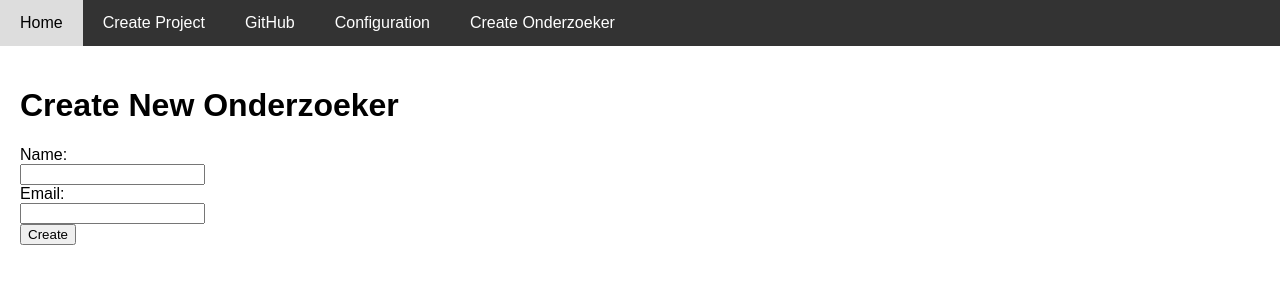
After one commit to ellisgroenveld/di-clutter, a Flask app: page /create_onderzoeker in a window 1280 px wide. The commit adds this page. Shown: the top 300 px of the page. Run offline with Flask 2, Linux system fonts and the light colour scheme; parts of the project's set-up code (start-up, migrations or seed data) failed here and were passed over.

Commit message:
styles.css and all new pages

```diff
--- a/app/routes.py
+++ b/app/routes.py
@@ -6,6 +6,17 @@ from pymongo.mongo_client import MongoClient
 from pymongo.server_api import ServerApi
 from bson.objectid import ObjectId
 import pandas as pd
+from email_validator import validate_email, EmailNotValidError
+
+def is_valid_email(email):
+    try:
+        # Validate the email address
+        validate_email(email)
+        return True
+    except EmailNotValidError as e:
+        # Email is not valid, return False
+        return False
+
 
 bson_types = [
     "String",
@@ -51,8 +62,8 @@ def index():
     return render_template('index.html', table_columns=table_columns, table_rows=table_rows)
 
 
-@app.route('/create', methods=['GET', 'POST'])
-def create():
+@app.route('/create_project', methods=['GET', 'POST'])
+def create_project():
     configurations = db.configurations.find({'inuse': True})  # Fetch configurations where inuse=True
     if request.method == 'POST':
         name = request.form['title']
@@ -60,7 +71,6 @@ def create():
         doelstelling = request.form['doelstelling']
         beoogd_resultaat = request.form['beoogd_resultaat']
 
-        # Iterate over configurations to dynamically collect form data
         dynamic_fields = {}
         for config in configurations:
             attribute_name = config['name']
@@ -103,15 +113,14 @@ def create():
 
         return redirect(url_for('index'))
     else:
-        return render_template('create.html', configurations=configurations)
+        return render_template('createproject.html', configurations=configurations)
 
 
 @app.route('/edit_project/<string:id>', methods=['GET', 'POST'])
 def edit_project(id):
     project = db.projects.find_one({'_id': ObjectId(id)})
-    configurations = db.configurations.find()  # Fetch all configurations
+    configurations = db.configurations.find()
     if request.method == 'POST':
-        # Iterate over configurations to dynamically collect form data
         dynamic_fields = {}
         for config in configurations:
             attribute_name = config['name']
@@ -122,12 +131,12 @@ def edit_project(id):
         db.projects.update_one({'_id': ObjectId(id)}, {'$set': dynamic_fields})
         return redirect(url_for('index'))
     else:
-        return render_template('edit_project.html', project=project, configurations=configurations)
+        return render_template('editproject.html', project=project, configurations=configurations)
 
 
 
-@app.route('/delete/<string:id>', methods=['POST'])
-def delete(id):
+@app.route('/delete_project/<string:id>', methods=['POST'])
+def delete_project(id):
     db.projects.delete_one({'_id': ObjectId(id)})
     return redirect(url_for('index'))
 
@@ -150,15 +159,13 @@ def makeconfig():
     if request.method == "POST":
         attribute_name = request.form["attributename"]
         attribute_type = request.form["attributetype"]
-        attribute_inuse = request.form.get("inuse", False)  # Get the value of inuse from the form
+        attribute_inuse = request.form.get("inuse", False)
 
-        # Convert attribute_inuse to boolean
         if attribute_inuse == "on":
             attribute_inuse = True
         else:
             attribute_inuse = False
 
-        # If attribute_type is 'Array', retrieve array contents from form
         if attribute_type == 'Array':
             array_contents = request.form.getlist('array_contents')
             db.configurations.insert_one({'name': attribute_name, 'type': attribute_type, 'inuse': attribute_inuse, 'ArrayContents': array_contents})
@@ -175,8 +182,7 @@ def makeconfig():
 def editconfig(id):
     configuration = db.configurations.find_one({'_id': ObjectId(id)})
     if request.method == 'POST':
-        attribute_inuse = request.form.get("inuse", False)  # Get the value of inuse from the form
-        # Convert attribute_inuse to boolean
+        attribute_inuse = request.form.get("inuse", False)
         if attribute_inuse == "on":
             attribute_inuse = True
         else:
@@ -193,6 +199,36 @@ def editconfig(id):
 def deleteconfig(id):
     db.configurations.delete_one({'_id': ObjectId(id)})
     return redirect(url_for('configuration'))
+
+@app.route('/onderzoekers')
+def onderzoekers():
+    onderzoekers_data = db.onderzoekers.find()
+
+    df = pd.DataFrame(list(onderzoekers_data))
+
+    table_columns = df.columns.tolist()
+
+    table_rows = df.to_dict(orient='records')
+
+    return render_template('onderzoekers.html', table_columns=table_columns, table_rows=table_rows)
+
+
+@app.route('/create_onderzoeker', methods=['GET', 'POST'])
+def create_onderzoeker():
+    if request.method == 'POST':
+        name = request.form['name']
+        email = request.form['email']
+
+        # Validate email address
+        if not is_valid_email(email):
+            return render_template('error.html', error_message='Invalid email address.')
+
+        # Save onderzoeker to the database
+        db.onderzoekers.insert_one({'name': name, 'email': email})
+
+        return redirect(url_for('onderzoekers'))
+    else:
+        return render_template('createonderzoeker.html')
 
 
 @app.route('/githubrepos')
--- /dev/null
+++ b/app/static/styles.css
@@ -0,0 +1,25 @@
+/* Basic CSS for the navigation bar */
+body {
+    font-family: Arial, sans-serif;
+    margin: 0;
+    padding: 0;
+}
+nav {
+    background-color: #333;
+    overflow: hidden;
+}
+nav a {
+    float: left;
+    display: block;
+    color: white;
+    text-align: center;
+    padding: 14px 20px;
+    text-decoration: none;
+}
+nav a:hover {
+    background-color: #ddd;
+    color: black;
+}
+.content {
+    padding: 20px;
+}
--- a/app/templates/base.html
+++ b/app/templates/base.html
@@ -4,41 +4,15 @@
     <meta charset="UTF-8">
     <meta name="viewport" content="width=device-width, initial-scale=1.0">
     <title>{% block title %}{% endblock %}</title>
-    <style>
-        /* Basic CSS for the navigation bar */
-        body {
-            font-family: Arial, sans-serif;
-            margin: 0;
-            padding: 0;
-        }
-        nav {
-            background-color: #333;
-            overflow: hidden;
-        }
-        nav a {
-            float: left;
-            display: block;
-            color: white;
-            text-align: center;
-            padding: 14px 20px;
-            text-decoration: none;
-        }
-        nav a:hover {
-            background-color: #ddd;
-            color: black;
-        }
-        .content {
-            padding: 20px;
-        }
-    </style>
+    <link rel="stylesheet" href="{{ url_for('static', filename='styles.css') }}">
 </head>
 <body>
     <nav>
         <a href="{{ url_for('index') }}">Home</a>
-        <a href="{{ url_for('create') }}">Create</a>
+        <a href="{{ url_for('create_project') }}">Create Project</a>
         <a href="{{ url_for('github_repos') }}">GitHub</a>
         <a href="{{ url_for('configuration') }}">Configuration</a>
-
+        <a href="{{ url_for('create_onderzoeker') }}">Create Onderzoeker</a>
     </nav>
     <div class="content">
         {% block content %}{% endblock %}
--- /dev/null
+++ b/app/templates/createonderzoeker.html
@@ -0,0 +1,13 @@
+{% extends 'base.html' %}
+{% block title %}Create New Onderzoeker{% endblock %}
+
+{% block content %}
+    <h1>Create New Onderzoeker</h1>
+    <form action="{{ url_for('create_onderzoeker') }}" method="POST">
+        <label for="name">Name:</label><br>
+        <input type="text" id="name" name="name" required><br>
+        <label for="email">Email:</label><br>
+        <input type="email" id="email" name="email" required><br>
+        <button type="submit">Create</button>
+    </form>
+{% endblock %}
--- a/app/templates/create.html
+++ b/app/templates/createproject.html
@@ -4,7 +4,7 @@
 
 {% block content %}
     <h1>Create New Project</h1>
-    <form action="{{ url_for('create') }}" method="POST">
+    <form action="{{ url_for('create_project') }}" method="POST">
         <label for="title">Title:</label><br>
         <input type="text" id="title" name="title"><br>
         <label for="aanleiding">aanleiding:</label><br>
--- a/app/templates/index.html
+++ b/app/templates/index.html
@@ -31,7 +31,7 @@
                     {% endfor %}
                     <td> <a href="{{ url_for('edit_project', id=row['_id']) }}">Edit</a></td>
                     <td>
-                        <form action="{{ url_for('delete', id=row['_id']) }}" method="POST" style="display:inline;">
+                        <form action="{{ url_for('delete_project', id=row['_id']) }}" method="POST" style="display:inline;">
                             <button type="submit">Delete</button>
                         </form>
                     </td>
@@ -40,6 +40,6 @@
         </tbody>
     </table>
     <br>
-    <a href="{{ url_for('create') }}"><button>New Project</button></a> <br>
+    <a href="{{ url_for('create_project') }}"><button>New Project</button></a> <br>
     <a href="{{ url_for('github_repos') }}"><button>View GitHub Repositories</button></a>
 {% endblock %}
```
Also changed, not shown: app/templates/editproject.html (renamed from app/templates/edit_project.html, +8 -1 lines), app/templates/onderzoekers.html (added, +34 -0 lines), app/static/main.css (deleted), app/templates/createover.html (added), app/templates/editonderzoeker.html (added), app/templates/editover.html (added), app/templates/overproject.html (added).
